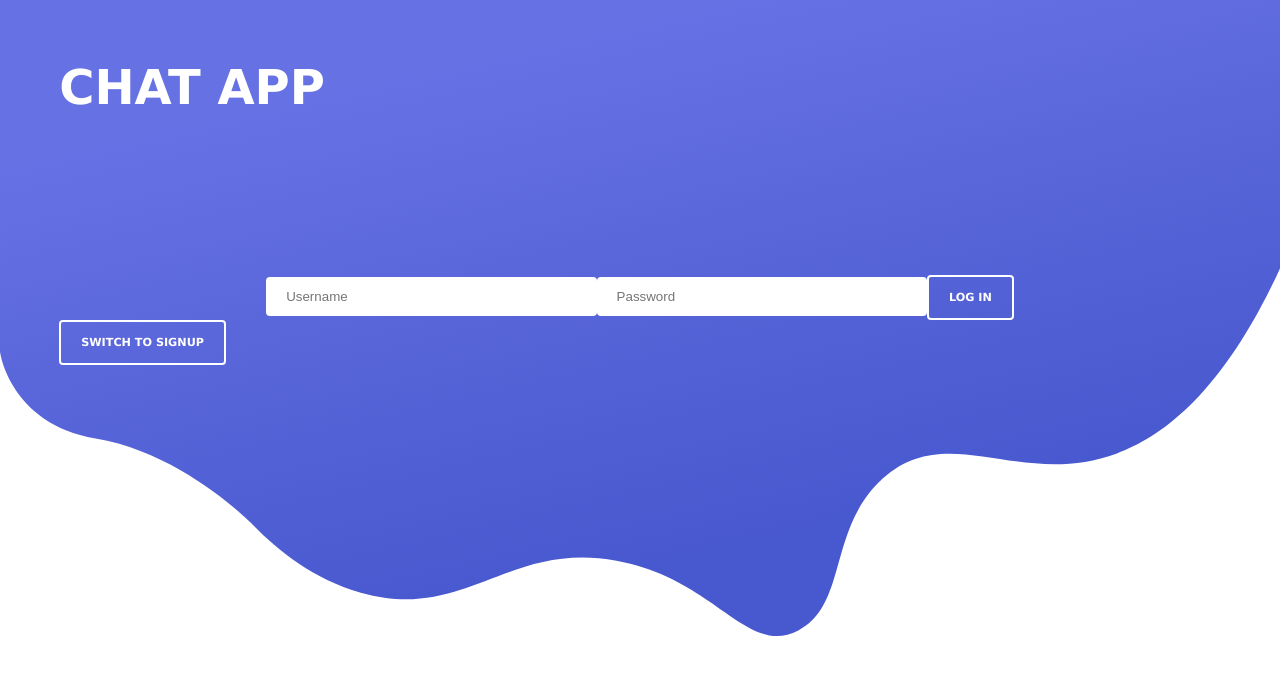
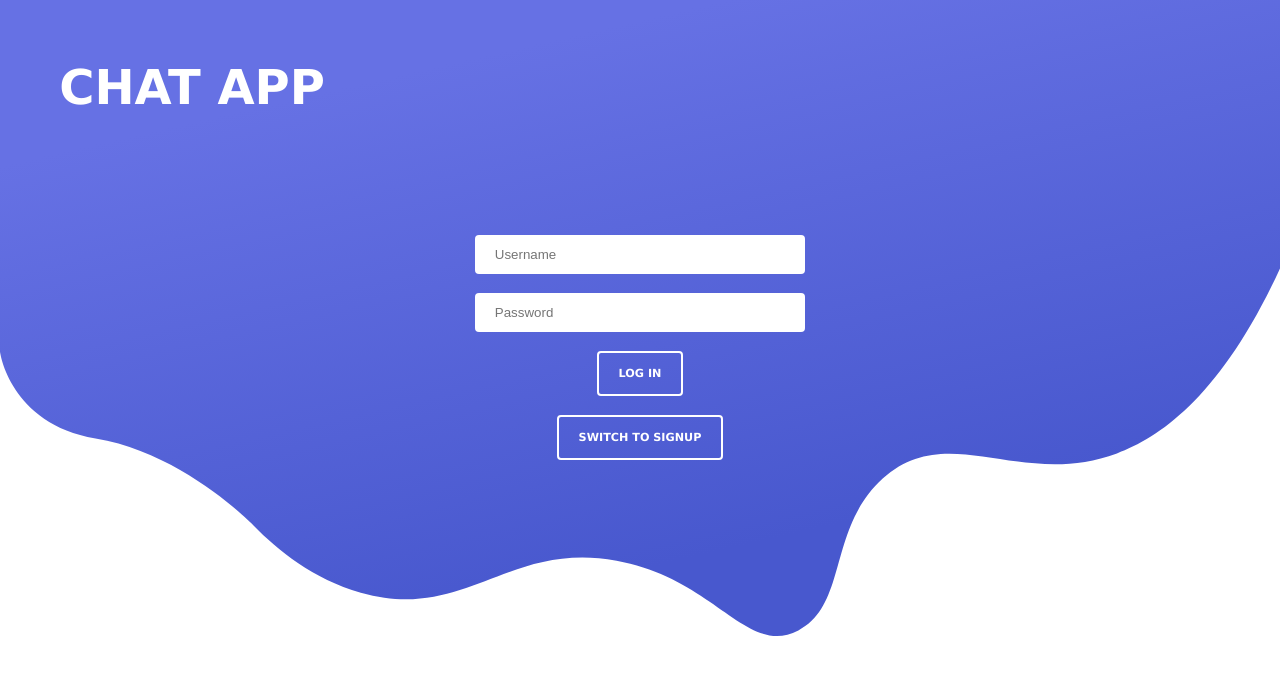
Before and after one commit to yash-93/MERN-Chat-App, a React (Create React App) app in the folder client/: page / in a window 1280 px wide. Both pictures are taken after a click on the icon 640 px from the left and 412 px from the top of the page. Shown: the top 674 px of the page. Built offline with nearby package versions, Linux system fonts and the light colour scheme.

Commit message:
switch button fixed

```diff
--- a/client/src/components/Home/Home.css
+++ b/client/src/components/Home/Home.css
@@ -18,5 +18,10 @@
 
 #login-form {
   text-align: center;
-  margin-top: 20vh;
+  margin-top: 15vh;
 }
+
+#switchBtn {
+  margin: 0 auto;
+  display: block;
+}
--- a/client/src/components/Home/Home.js
+++ b/client/src/components/Home/Home.js
@@ -50,25 +50,37 @@ const Home = () => {
 
       <form onSubmit={submitHandler} id="login-form">
         {(loginForm || signupForm) && (
+          <React.Fragment>
             <Input
               type="text"
               placeholder="Username"
               onChange={(event) => setUsername(event.target.value)}
             />
+            <br></br>
+            <br></br>
+          </React.Fragment>
         )}
         {(loginForm || signupForm) && (
+          <React.Fragment>
             <Input
               type="password"
               placeholder="Password"
               onChange={(event) => setPassword(event.target.value)}
             />
+            <br></br>
+            <br></br>
+          </React.Fragment>
         )}
         {signupForm && (
+          <React.Fragment>
             <Input
               type="email"
               placeholder="E-mail"
               onChange={(event) => setPassword(event.target.value)}
             />
+            <br></br>
+            <br></br>
+          </React.Fragment>
         )}
         {loginForm && <Button type="submit">LOG IN</Button>}
         {signupForm && <Button type="submit">SIGNUP</Button>}
@@ -78,6 +90,7 @@ const Home = () => {
         <div id="home-text">
           <h1>WELCOME</h1>
           <p>Please Log In or Sign Up to continue</p>
+          <br></br>
           <br></br>
           <i
             className="fas fa-arrow-right"
@@ -90,9 +103,12 @@ const Home = () => {
         </div>
       )}
       {!displayText && (
-        <Button onClick={switchHandler}>
+        <React.Fragment>
+          <br></br>
+          <Button onClick={switchHandler} id="switchBtn">
             SWITCH TO {loginForm ? "SIGNUP" : "LOGIN"}
           </Button>
+        </React.Fragment>
       )}
     </React.Fragment>
   );
--- a/client/src/components/Shared/Button.js
+++ b/client/src/components/Shared/Button.js
@@ -4,7 +4,12 @@ import "./Button.css";
 
 const Button = (props) => {
   return (
-    <button type={props.type} onSubmit={props.onSubmit} onClick={props.onClick}>
+    <button
+      type={props.type}
+      onSubmit={props.onSubmit}
+      onClick={props.onClick}
+      id={props.id}
+    >
       {props.children}
     </button>
   );
```
Lines whose indentation alone changed are shown as unchanged.
